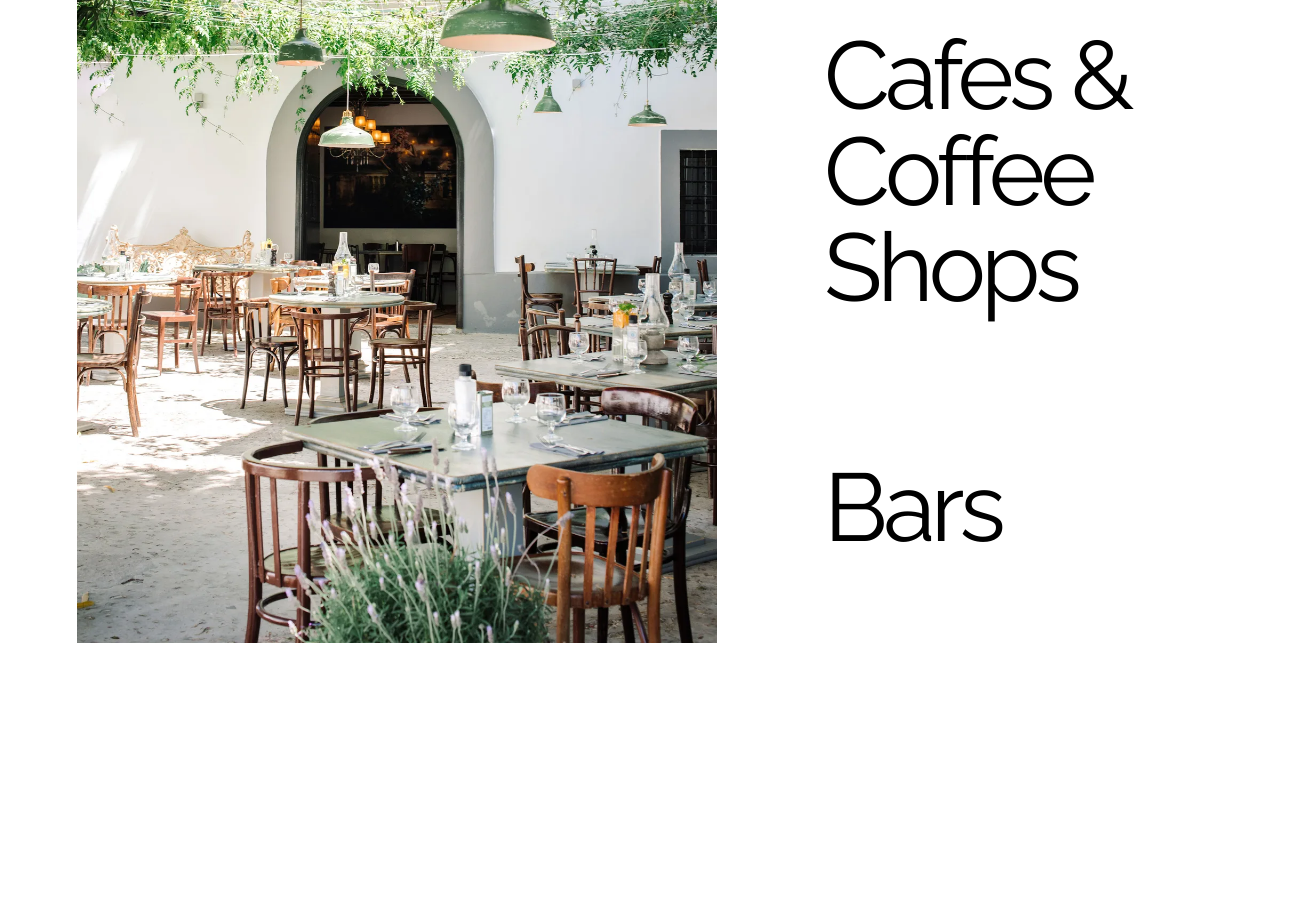
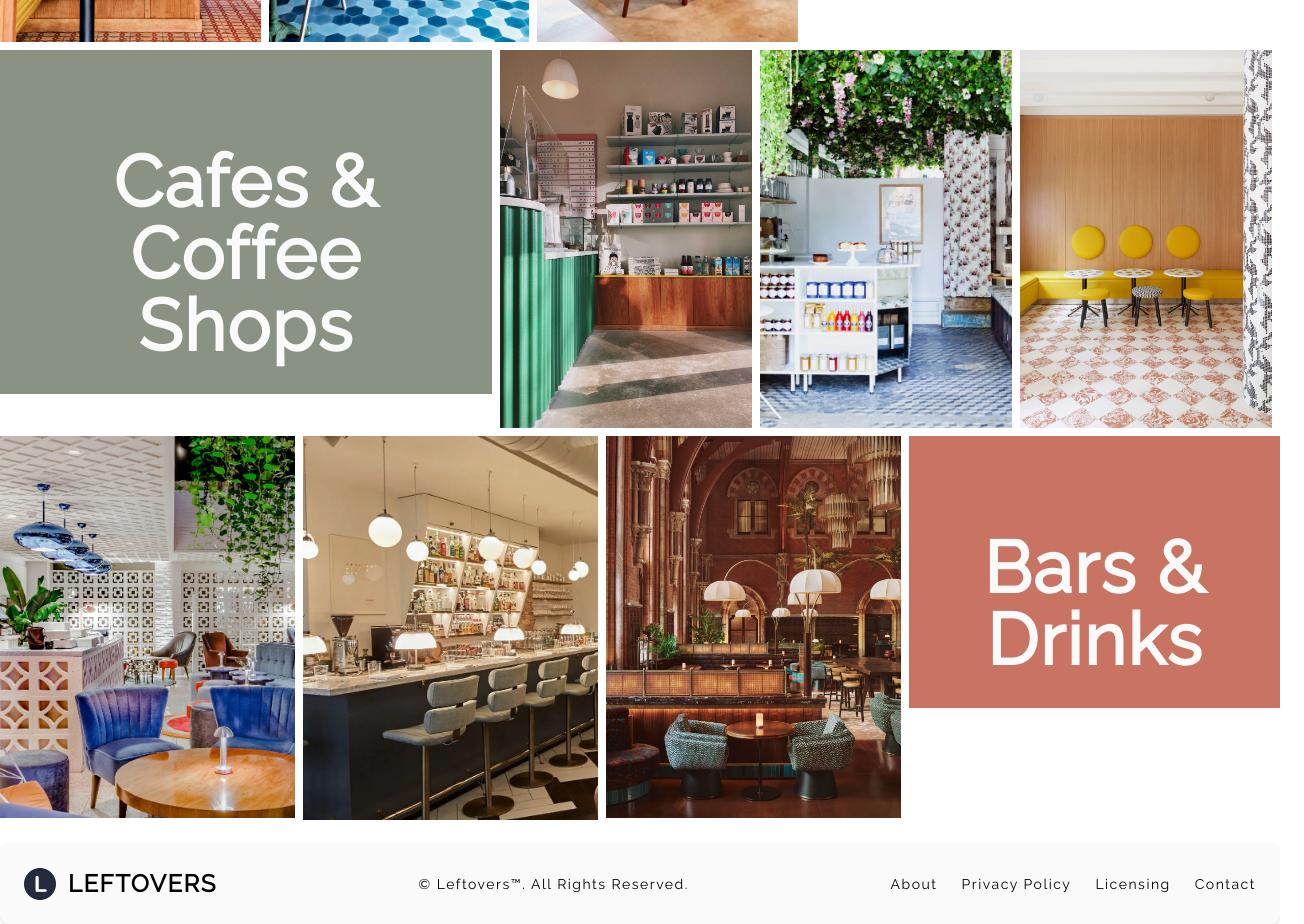
Before and after one commit to annaqharder/Leftovers-Capstone-Project, a React (Create React App) app in the folder client/: page /home in a window 1280 px wide. Shown: the part 477-1401 px from the top of the page, 1304 px wide, since content can reach past the window. Before the commit the page ends 1120 px from the top, so only its background shows below. Built offline with nearby package versions, Linux system fonts and the light colour scheme; no server answers.

Commit message:
Home Page CSS, fixed Login and Signup Page, added Footer component

```diff
--- a/client/src/App.css
+++ b/client/src/App.css
@@ -243,7 +243,7 @@
 }
 
 .dialog {
-  background-color: #bfbab6;
+  background-color: #c9c4c0;
   padding: 40px;
   margin: 10px;
   border-radius: 10px;
@@ -265,10 +265,10 @@ a:link {
   text-decoration: none;
 }
 
-a:hover {
+a.displayNavRoute:hover {
   text-decoration: underline;
 }
 
-a:visited {
-  color: black
+a.NavRoute:hover {
+  text-decoration: underline;
 }
--- a/client/src/App.js
+++ b/client/src/App.js
@@ -20,6 +20,7 @@ import { VisitProvider } from "./context/VisitProvider";
 import { useHistory } from "react-router-dom";
 import NewVisitForm from "./components/NewVisitForm";
 import { EateryProvider } from "./context/EateryProvider";
+import Footer from "./components/Footer";
 
 function App() {
 
@@ -73,6 +74,7 @@ function App() {
           </VisitProvider>
           </RestaurantProvider>
         </Switch>
+        <Footer />
     </EateryProvider>
     </UserProvider>
   );
--- /dev/null
+++ b/client/src/components/Footer.js
@@ -0,0 +1,32 @@
+function Footer() {
+    return (
+
+    <footer class="mt-6 p-8 bg-white rounded-lg shadow md:px-6 md:py-6 dark:bg-gray-900">
+    <div class="sm:flex sm:items-center sm:justify-between">
+        <a class="flex items-center mb-4 sm:mb-0">
+            <img src="./letter-l.png" class="h-8 mr-3" alt=" Logo" />
+            <span class="self-center text-2xl font-semibold whitespace-nowrap dark:text-white uppercase">Leftovers</span>
+        </a>
+        <span class="block text-sm text-gray-500 sm:text-center dark:text-gray-400">© <a class="hover:underline">Leftovers™</a>. All Rights Reserved.</span>
+        <ul class="flex flex-wrap items-center mb-6 text-sm text-gray-500 sm:mb-0 dark:text-gray-400">
+            <li>
+                <a href="#" class="mr-4 hover:underline md:mr-6 ">About</a>
+            </li>
+            <li>
+                <a href="#" class="mr-4 hover:underline md:mr-6">Privacy Policy</a>
+            </li>
+            <li>
+                <a href="#" class="mr-4 hover:underline md:mr-6 ">Licensing</a>
+            </li>
+            <li>
+                <a href="#" class="hover:underline">Contact</a>
+            </li>
+        </ul>
+    </div>
+    {/* <hr class="my-2 border-gray-200 sm:mx-auto dark:border-gray-700 lg:my-4" /> */}
+</footer>
+
+    );
+}
+
+export default Footer;
--- a/client/src/components/NavBar.js
+++ b/client/src/components/NavBar.js
@@ -27,7 +27,7 @@ const NavBar = () => {
     }
 
     return (
-        <>
+        <div class="dark:bg-gray-900">
         <div class="flex justify-between p-4 pb-8 shadow-md">
             {!user ? (
                 <h3>
@@ -69,7 +69,7 @@ const NavBar = () => {
             </div>
             )}
         </div>
-        </>
+        </div>
         )
     }
 
--- a/client/src/pages/Bars.js
+++ b/client/src/pages/Bars.js
@@ -38,7 +38,7 @@ function Bars() {
         <div>
             <section class="bg-bar bg-cover flex justify-between pb-80 shadow-lg">
                 <div>
-                    <div class="text-9xl font-bold p-2 pr-8 bg-red w-fit bg-opacity-60">
+                    <div class="text-8xl font-bold p-2 pr-8 bg-red w-fit bg-opacity-70">
                         <h1 class="tracking-tight text-left uppercase text-white">Bars</h1>
                     </div>
                 </div>
--- a/client/src/pages/Coffee.js
+++ b/client/src/pages/Coffee.js
@@ -42,7 +42,7 @@ function Coffee() {
         <div>
             <section class="bg-coffee bg-cover justify-between pb-80 shadow-lg">
                 <div>
-                    <div class="text-9xl font-bold p-4 pr-12 bg-green w-fit bg-opacity-70">
+                    <div class="text-8xl font-bold p-4 pr-12 bg-green w-fit bg-opacity-80">
                         <h1  class="tracking-tight text-center uppercase text-white">Cafes & Coffee Shops</h1>
                     </div>
                 </div>
--- a/client/src/pages/Home.js
+++ b/client/src/pages/Home.js
@@ -85,33 +85,70 @@ function Home() {
     // console.log(img)
 
 
+    // return (
+    //     <section class="container p-0 ml-6 mr-2">
+    //         <div>
+    //     <div class="flex justify-around items-start h-full w-screen">
+    //         <div class="object-cover w-96 scale-125 pt-24 ml-12">
+    //             <img class="" src={restaurantImgArray[imageIndex]}/>
+    //         </div>
+    //         <div class="md:w-8/12 lg:w-4/12 mr-32">
+    //             <div class="font-sans text-8xl mr-28 mt-36">
+    //                 <Link to={`/all-restaurants`} >
+    //                     <h1 class="tracking-tighter"> Restaurants</h1>
+    //                 </Link>
+    //             </div>
+
+    //             <div class="text-8xl mr-28 mt-36">
+    //                 <Link to={`/all-coffee`} >
+    //                     <h1 class="tracking-tighter">Cafes & Coffee Shops</h1>
+    //                 </Link>
+    //             </div>
+
+    //             <div class="text-8xl mr-28 mt-36">
+    //                 <Link to={`/all-bars`} >
+    //                     <h1 class="tracking-tighter">Bars</h1>
+    //                 </Link>
+    //             </div>
+    //         </div>
+    //     </div>
+    //     </div>
+    // </section>
+    // );
+
     return (
-        <section class="container p-0 ml-6 mr-2 overflow-hidden">
-            <div>
-        <div class="p-0 flex justify-around items-start h-full w-screen">
-            <div class="md:w-8/12 lg:w-6/12 mb-12 md:mb-0 mt-10">
-                <img src={restaurantImgArray[imageIndex]}/>
+        <section class="">
+            <div class="flex">
+                <div class="container grid grid-cols-3 gap-2 mx-auto pt-2 pr-2">
+                    <img src="./images/cafe11.webp"/>
+                    <img src="./images/restaurant2.webp"/>
+                    <img src="./images/restaurant4.webp"/>
                 </div>
-            <div class="md:w-8/12 lg:w-4/12">
-                <div class="font-sans text-8xl mr-28 mt-36">
                 <Link to={`/all-restaurants`} >
-                        <h1 class="tracking-tighter"> Restaurants</h1>
+                    <h1 class="text-7xl p-8 text-center mt-2 pt-36 bg-tan bg-opacity-70 font-bold text-white no-underline hover:underline hover:shadow-2xl"> Restaurants</h1>
                 </Link>
             </div>
 
-                <div class="text-8xl mr-28 mt-36">
+            <div class="flex">
                 <Link to={`/all-coffee`} >
-                        <h1 class="tracking-tighter">Cafes & Coffee Shops</h1>
+                    <h1 class="text-7xl p-8 text-center pt-24 mt-2 mr-2 bg-green bg-opacity-70 font-bold text-white no-underline hover:underline hover:shadow-2xl">Cafes & Coffee Shops</h1>
                 </Link>
+                <div class="container grid grid-cols-3 gap-2 mx-auto pt-2 pr-2">
+                    <img src="./images/cafe4.jpeg"/>
+                    <img src="./images/cafe1.webp"/>
+                    <img src="./images/cafe10.webp"/>
+                </div>
             </div>
 
-                <div class="text-8xl mr-28 mt-36">
+            <div class="flex justify-center">
+                <div class="container grid grid-cols-3 gap-2 mx-auto pt-2 pr-2">
+                    <img src="./images/bar12.jpg"/>
+                    <img src="./images/bar9.jpg"/>
+                    <img src="./images/bar6.webp"/>
+                </div>
                 <Link to={`/all-bars`} >
-                        <h1 class="tracking-tighter">Bars</h1>
+                    <h1 class="text-7xl p-8 text-center mt-2 pt-24 bg-red bg-opacity-70 font-bold text-white no-underline hover:underline hover:shadow-2xl">Bars & Drinks</h1>
                 </Link>
-                </div>
-            </div>
-        </div>
             </div>
     </section>
     );
--- a/client/src/pages/Login.js
+++ b/client/src/pages/Login.js
@@ -63,13 +63,14 @@ function Login() {
     }
 
     return (
-        <section class="container p-0 ml-6 mr-2 overflow-hidden">
+        <section class="container p-0 ml-6 mr-2">
             <div>
                 <div class="p-0 flex justify-around items-start flex-wrap h-full text-gray-800 w-screen">
-                    <div class="md:w-8/12 lg:w-6/12 mb-12 md:mb-0 mt-10">
+                    {/* <div class="md:w-8/12 lg:w-6/12 mb-12 md:mb-0 mt-10"> */}
+                    <div class="object-cover w-96 scale-125 pt-28 ml-12 mb-28">
                         <img src="./images/restaurant13.webp" alt="loginImg"/>
                     </div>
-                    <div class="md:w-8/12 lg:w-4/12 mb-12 mr-28 p-20 mt-44">
+                    <div class="md:w-8/12 lg:w-4/12 mb-12 mr-28 pt-24">
                         <div>
                             <h2 class="font-sans font-family:'Raleway' text-4xl tracking-tight">please log in</h2>
                         </div>
--- a/client/src/pages/Profile.js
+++ b/client/src/pages/Profile.js
@@ -11,25 +11,28 @@ function Profile() {
     return (
         <div>
             <div>
-                <h1>Profile</h1>
-                <div>
-                    <img className="profileAvatar" src={user.avatar ? user.avatar : NavImg }/>
-                    <h1>{user.first_name} {user.last_name}</h1>
-                    <h2>{user.location}</h2>
-                    <h4>{user.bio}</h4>
+                <div class="text-9xl font-bold p-4 pr-12 bg-green bg-opacity-70">
+                    <h1 class="tracking-tight text-right uppercase text-white">Profile</h1>
                 </div>
             </div>
 
-            <div class="text-left pt-4 pr-14 text-xl">
+            <div class="flex">
+                <div class="md:w-8/12 lg:w-5/12 p-6 pt-16">
+                    <div>
+                        <img class="ml-28 rounded-full" src={user.avatar ? user.avatar : NavImg }/>
+                        <h1 class="text-center text-3xl font-bold uppercase py-3">{user.first_name} {user.last_name}</h1>
+                        <h2 class="text-center text-xl font-bold">{user.location}</h2>
+                        <h4 class="text-center pt-3">{user.bio}</h4>
+                    </div>
+                    <div class="text-center pt-4 text-xl">
                         <button
-                    class="uppercase p-2 font-bold border-2"
+                            class="inline-block px-7 py-3 mt-4 bg-green text-white font-bold text-sm leading-snug uppercase rounded shadow-lg hover:bg-green hover:shadow-lg focus:bg-green focus:shadow-lg focus:outline-none focus:ring-0 active:bg-green active:shadow-lg transition duration-150 ease-in-out w-full"
                             type="button"
                             onClick={() => setIsPopupOpen(true)}
                         >
                             Edit Profile
                         </button>
                     </div>
-
                     <div>
                         {isPopupOpen ? (
                             <EditProfileForm
@@ -38,6 +41,17 @@ function Profile() {
                         ) : null}
                     </div>
                 </div>
+
+                <div class="container grid grid-cols-3 gap-2 mx-auto pt-2 pr-2">
+                    <img src="./images/cafe6.webp"/>
+                    <img src="./images/restaurant5.webp"/>
+                    <img src="./images/cafe7.webp"/>
+                    <img src="./images/restaurant1.webp"/>
+                    <img src="./images/bar1.webp"/>
+                    <img src="./images/restaurant6.webp"/>
+                </div>
+            </div>
+        </div>
     );
 }
 
--- a/client/src/pages/Restaurants.js
+++ b/client/src/pages/Restaurants.js
@@ -39,7 +39,7 @@ function Restaurants() {
         <div>
             <section class="bg-restaurant justify-between pb-80 shadow-lg">
                 <div>
-                    <div class="text-9xl font-bold p-2 bg-tan w-fit bg-opacity-60">
+                    <div class="text-8xl font-bold p-2 bg-tan w-fit bg-opacity-70">
                         <h1 class="tracking-tight text-left uppercase text-white">Restaurants</h1>
                     </div>
                 </div>
--- a/client/src/pages/Signup.js
+++ b/client/src/pages/Signup.js
@@ -66,13 +66,16 @@ function Signup() {
     }
 
     return (
-        <section class="container p-0 ml-6 mr-2 overflow-hidden">
+        <section class="container p-0 ml-6 mr-2">
         <div class= "p-0 flex justify-around items-start flex-wrap h-full text-gray-800 w-screen">
-            <div class="md:w-8/12 lg:w-6/12 mb-12 md:mb-0 mt-10">
+            {/* <div class="md:w-8/12 lg:w-6/12 mb-12 md:mb-0 mt-10"> */}
+            <div class="object-cover w-96 scale-125 pt-28 ml-12 mb-28">
                 <img src="./images/restaurant11.webp" alt="signupImg"/>
             </div>
-            <div class="md:w-8/12 lg:w-4/12 mb-12 mr-28 p-20 mt-44">
-                <h2 class="font-sans font-family:'Raleway' text-4xl tracking-tight">create your account</h2>
+            <div class="md:w-8/12 lg:w-4/12 mb-12 mr-28 pt-24">
+                <div>
+                    <h2 class="font-sans font-family:'Raleway' text-4xl tracking-tight">create your account</h2>
+                </div>
                 <form onSubmit={handleSignup}>
                 <div>
                         <div>
```
Also changed, not shown: client/public/images/bar9.jpg. Lines whose indentation alone changed are shown as unchanged.
